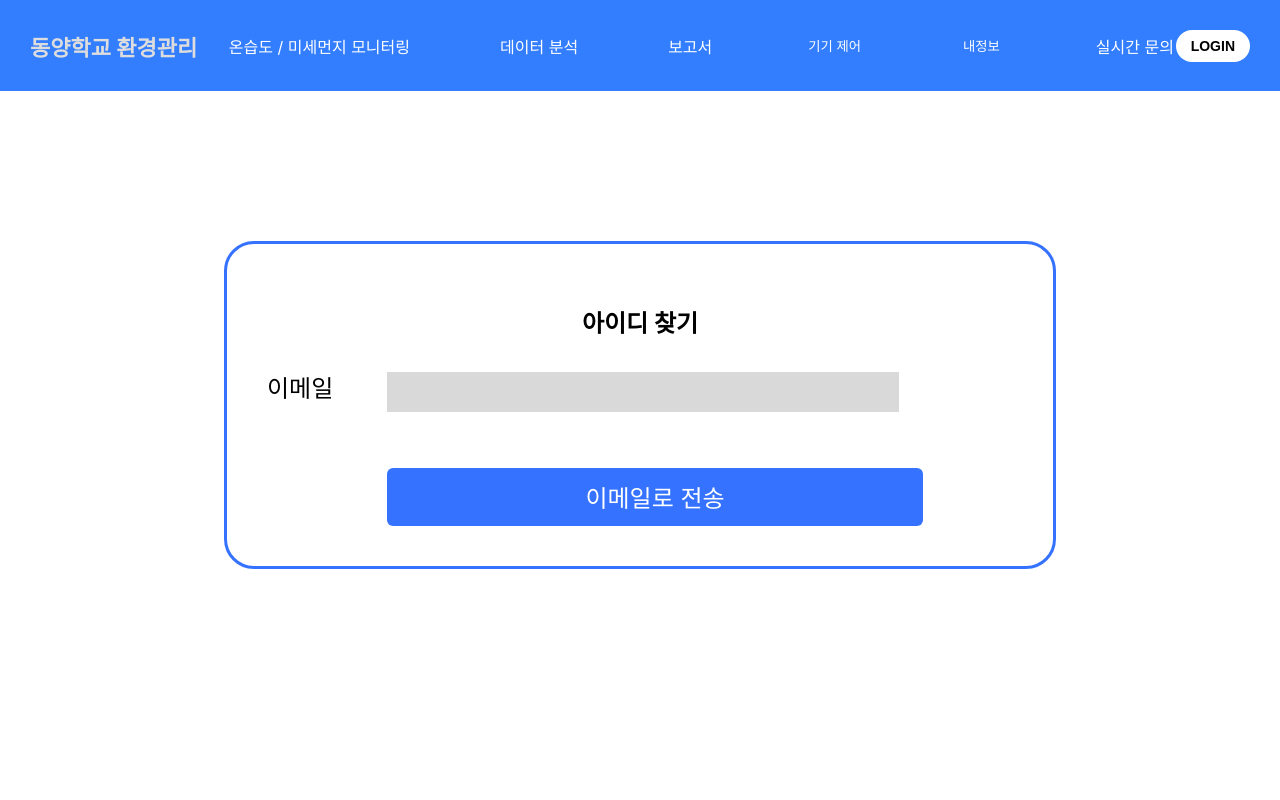
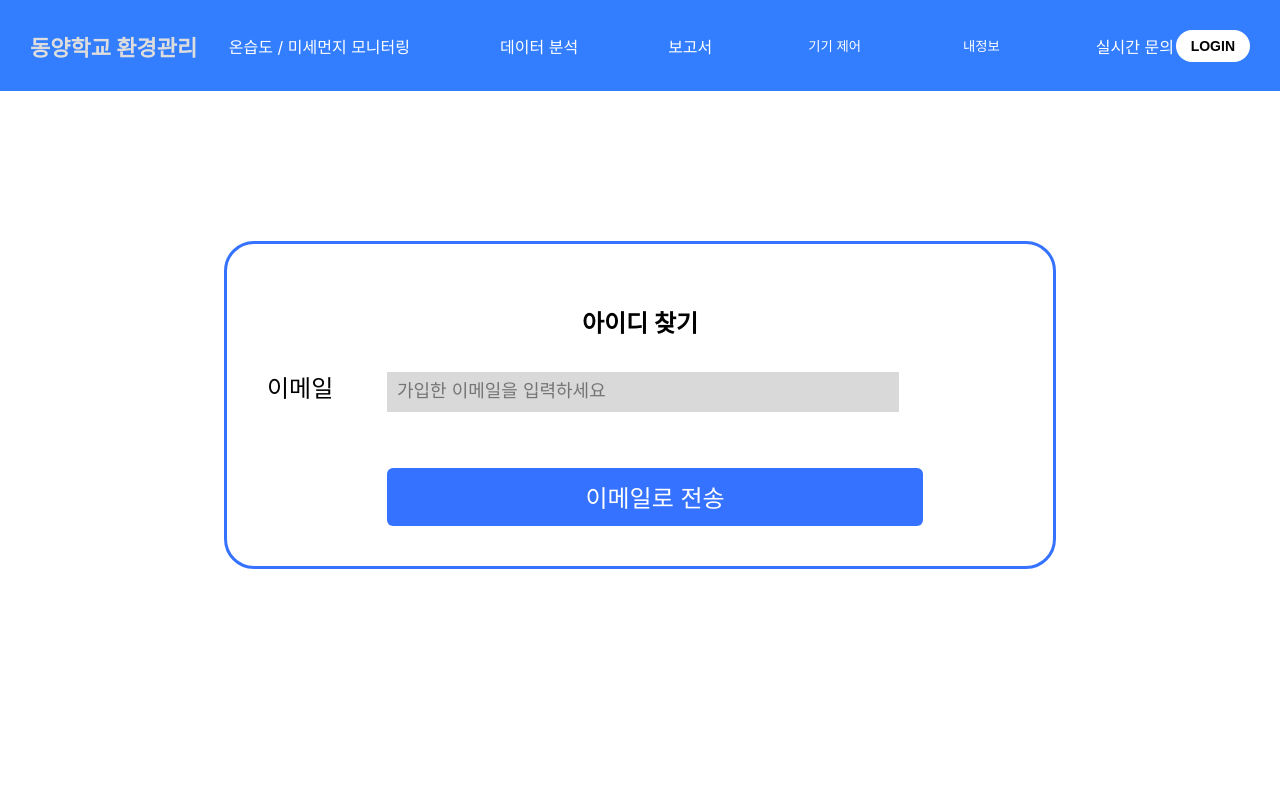
Before and after one commit to haha096/SEMS_Project, a React (Create React App) app in the folder frontend/: page /find-id in a window 1280 px wide. Shown: the top 800 px of the page. Built offline with nearby package versions, Linux system fonts and the light colour scheme; no server answers.

Commit message:
Update FindId.js

```diff
--- a/frontend/src/Login/FindId.js
+++ b/frontend/src/Login/FindId.js
@@ -1,23 +1,55 @@
-import React from "react";
+import React, { useState } from "react";
+import axios from 'axios';
 import "../css/find_css/FindId.css"
 
 function FindId() {
+    const [email, setEmail] = useState("");
+
+    const handleEmailChange = (e) => {
+        setEmail(e.target.value);
+    };
+
+    const handleSubmit = async (e) => {
+        e.preventDefault();
+        if (!email) {
+            alert("이메일을 입력해주세요.");
+            return;
+        }
+
+        try {
+            const response = await axios.post('http://localhost:8080/api/auth/find-id', { email });
+
+            if (response.status === 200) {
+                alert("아이디가 이메일로 전송되었습니다. 이메일을 확인해주세요.");
+            }
+        } catch (error) {
+            console.error("Find ID error:", error);
+            if (error.response && error.response.status === 404) {
+                alert("등록되지 않은 이메일입니다.");
+            } else {
+                alert("오류가 발생했습니다. 잠시 후 다시 시도해주세요.");
+            }
+        }
+    };
+
     return(
         <div className="find-container">
             <h2>아이디 찾기</h2>
-            <form className="find-content">
+            <form className="find-content" onSubmit={handleSubmit}>
                 <div className="find-inputform">
                     <div className="find-input">
                         <label>이메일</label>
-                        <input type="text"/>
+                        <input
+                            type="email"
+                            value={email}
+                            onChange={handleEmailChange}
+                            placeholder="가입한 이메일을 입력하세요"
+                            required
+                        />
                     </div>
-
                 </div>
-
                 <button type="submit" className="find-button">이메일로 전송</button>
             </form>
-
-
         </div>
     );
 }
```
